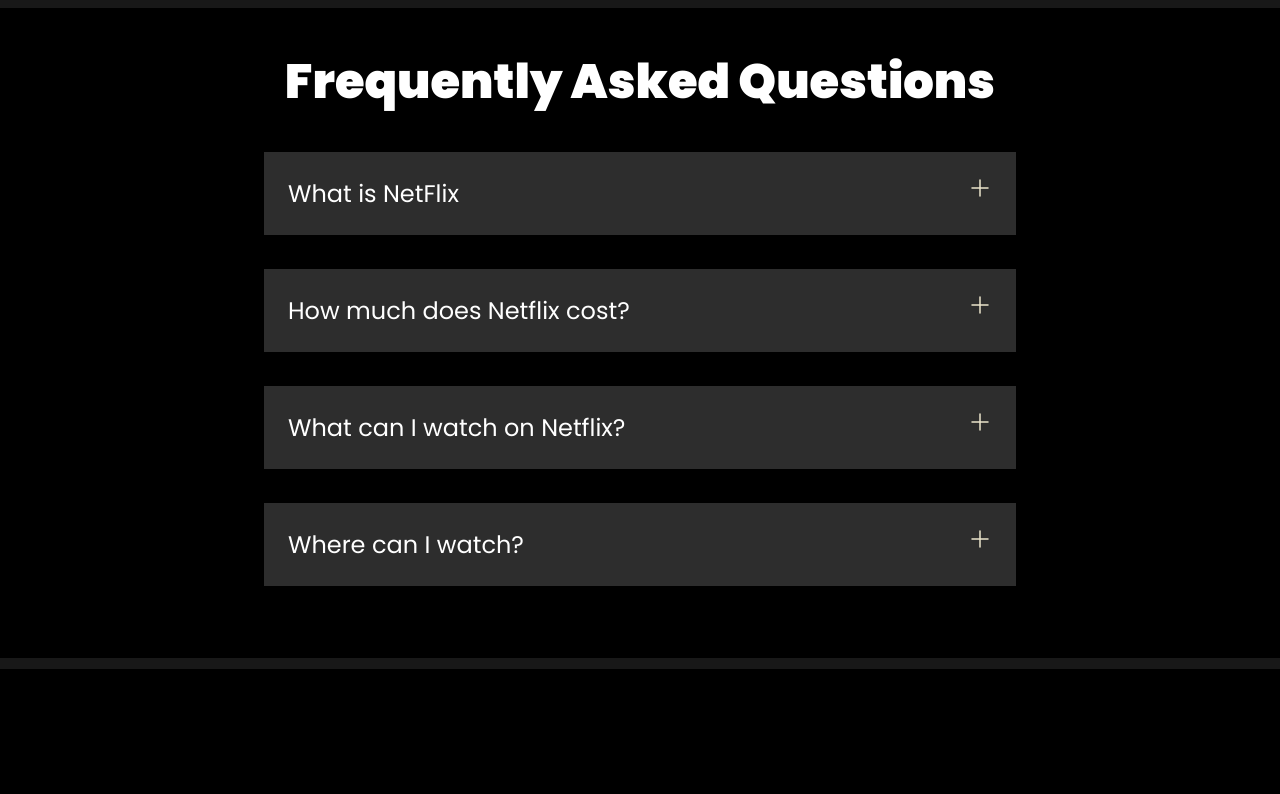
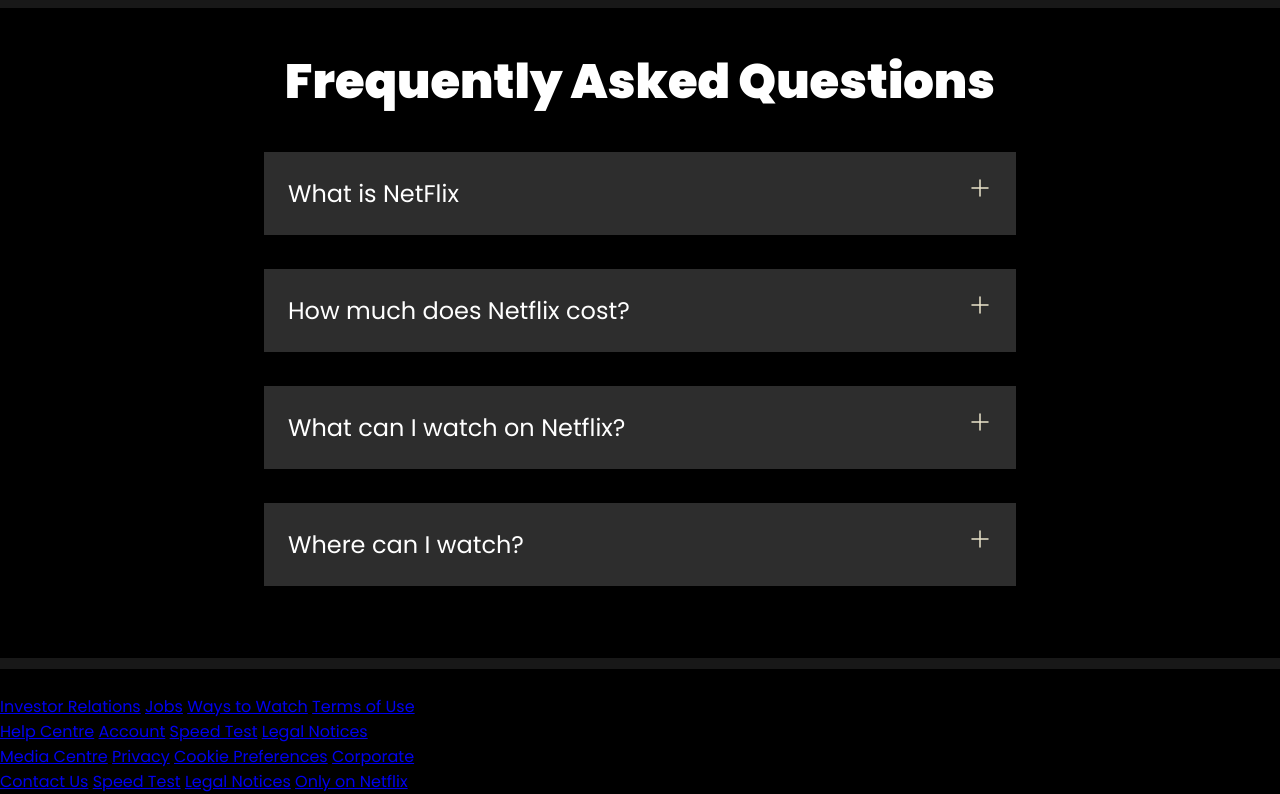
Before and after one commit to itzKSR/Beginner-Projects, a plain HTML site: page Netflix clone/code/index.html in a window 1280 px wide. Shown: the part 2261-3055 px from the top of the page. Before the commit the page ends 2930 px from the top, so only its background shows below. Drawn offline with Linux system fonts and the light colour scheme; a web font is replaced by a local one.

Commit message:
started with footer

```diff
--- a/Netflix clone/code/index.html
+++ b/Netflix clone/code/index.html
@@ -132,7 +132,37 @@
     <div class="separation"></div>
 
     <footer>
+        <div class="questions">
+            Questions? Call 000-800-919-1694
+        </div>
+        <div class="footer">
+            <div class="footer-item">
+                <a href="faq">Investor Relations</a>
+                <a href="faq">Jobs</a>
+                <a href="faq">Ways to Watch</a>
+                <a href="faq">Terms of Use</a>
+            </div>
 
+            <div class="footer-item">
+                <a href="faq">Help Centre</a>
+                <a href="faq">Account</a>
+                <a href="faq">Speed Test</a>
+                <a href="faq">Legal Notices</a>
+            </div>
+            <div class="footer-item">
+                <a href="faq">Media Centre</a>
+                <a href="faq">Privacy</a>
+                <a href="faq">Cookie Preferences</a>
+                <a href="faq">Corporate</a>
+            </div>
+
+            <div class="footer-item">
+                <a href="faq">Contact Us</a>
+                <a href="faq">Speed Test</a>
+                <a href="faq">Legal Notices</a>
+                <a href="faq">Only on Netflix</a>
+            </div>
+        </div>
     </footer>
 </body>
 
```
Also changed, not shown: Netflix clone/code/style.css (line endings or trailing spaces).
